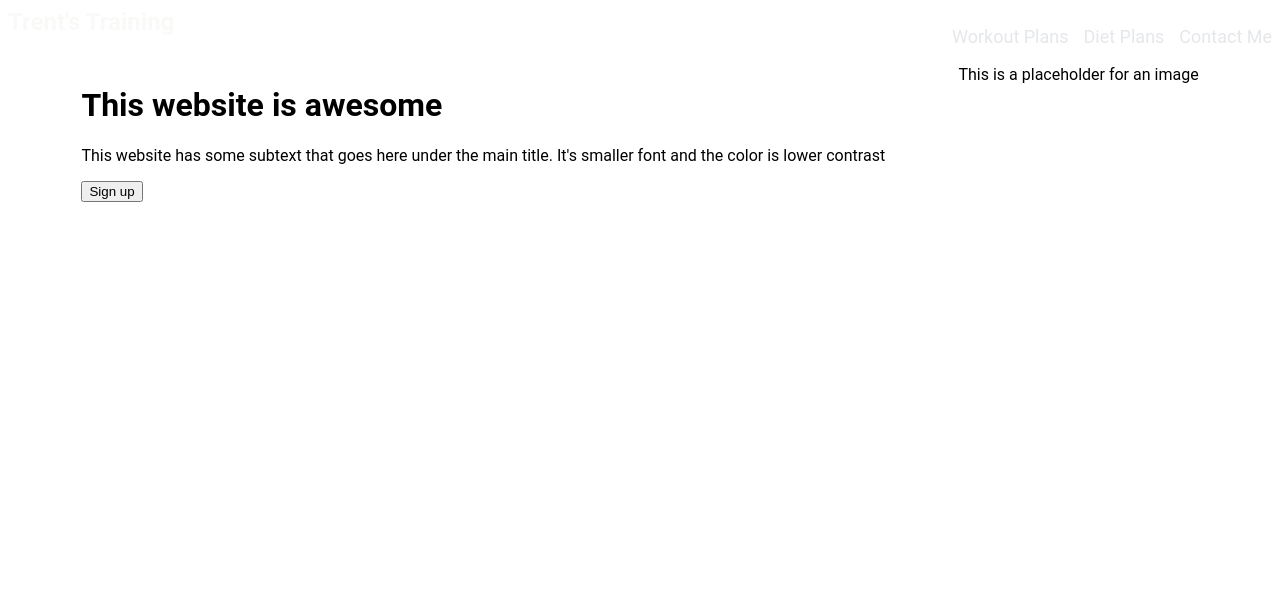
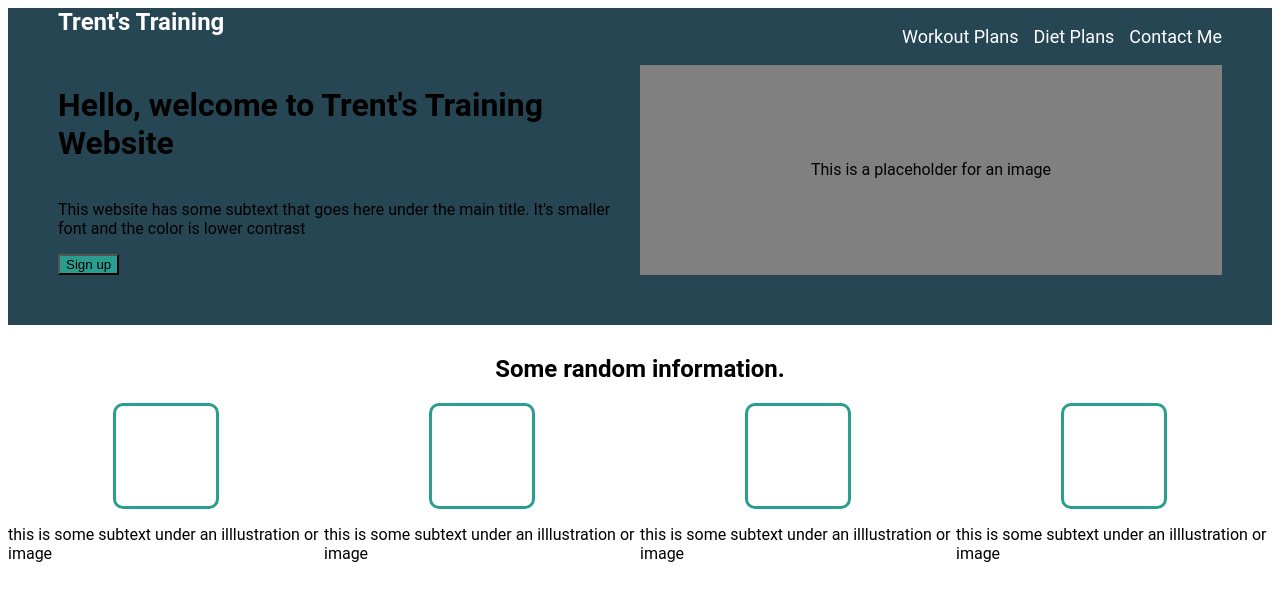
Before and after one commit to TrentMonnin7/landing-page, a plain HTML site: page index.html in a window 1280 px wide. Drawn offline with Linux system fonts and the light colour scheme.

Commit message:
completed first main section of landing page and working on second main section.

```diff
--- a/index.html
+++ b/index.html
@@ -9,7 +9,10 @@
 </head>
 
 <body>
+    <!-- Container class to hold all HTML -->
     <div class="container">
+
+        <!-- Header class for header -->
         <div class="header">
             <div class="header-logo">Trent's Training</div>
             <ul class="header-links">
@@ -18,14 +21,47 @@
                 <li><a href="#">Contact Me</a></li>
             </ul>
         </div>
+
+        <!-- Class for first main section, directly under header -->
         <div class="first-main">
-            <div class="left-side">
-                <h1>This website is awesome</h1>
+            <div class="first-main-left-side">
+                <h1>Hello, welcome to Trent's Training Website</h1>
                 <p>This website has some subtext that goes here under the main title. It's smaller font and the color is lower contrast</p>
                 <button>Sign up</button>
             </div>
-            <div class="right-side">This is a placeholder for an image</div>
+            <div class="first-main-right-side">This is a placeholder for an image</div>
         </div>
+
+        <div class="second-main">
+            <h2 class="second-main-top">Some random information.</h2>
+
+            <div class="second-main-bottom">
+
+                <div class="slot-1">
+                    <div class="card"></div>
+                    <p>this is some subtext under an illlustration or image</p>
+                </div>
+
+                <div class="slot-2">
+                    <div class="card"></div>
+                    <p>this is some subtext under an illlustration or image</p>
+                </div>
+
+                <div class="slot-3">
+                    <div class="card"></div>
+                    <p>this is some subtext under an illlustration or image</p>
+                </div>
+
+                <div class="slot-4">
+                    <div class="card"></div>
+                    <p>this is some subtext under an illlustration or image</p>
+                </div>
+
+                </div>
+            </div>
+
+        </div>
+
     </div>
 </body>
 </html>
--- a/style.css
+++ b/style.css
@@ -2,21 +2,29 @@
     font-family: roboto;
 }
 
+/* ----------------------
+----Header styling----
+---------------------- */
+
+
 .header{
+    background-color: #264653;
     display: flex;
     justify-content: space-between;
     align-items: flex-start;
+    padding-left: 50px;
+    padding-right: 50px;
 }
 
 .header-logo{
     font-size: 24px;
-    color: #F9FAF8;
-    font-weight: bolder;
+    color: white;
+    font-weight: bold;
 }
 
 .header-links{
+    color: white;
     font-size: 18px;
-    color: #E5E7EB;
     display: flex;
     list-style-type: none;
     gap: 15px;
@@ -24,15 +32,82 @@
     justify-content: flex-start;
 }
 
+
+/* ----------------------
+----First Main styling----
+---------------------- */
+
 .first-main{
+    background-color: #264653;
     display: flex;
-    justify-content: space-evenly;
+    justify-content: space-between;
+    padding-left: 50px;
+    padding-right: 50px;
+    padding-bottom: 50px;
 }
+
+.first-main-left-side{
+    flex: 1;
+    display: flex;
+    flex-direction: column;
+}
+
+.first-main-right-side{
+    background-color: grey;
+    flex: 1;
+    display: flex;
+    align-items: center;
+    justify-content: center;
+}
+
+
+/* ----------------------
+----Second Main Styling----
+---------------------- */
+
+.second-main{
+    background-color: white;
+    display: flex;
+    flex-direction: column;
+    align-items: center;
+    justify-content: center;
+    padding-top: 10px;
+}
+
+.second-main-top{
+
+}
+
+.second-main-bottom{
+    display: flex;
+    justify-content: center;
+}
+
+.slot-1, .slot-2, .slot-3, .slot-4{
+    display: flex;
+    flex-direction: column;
+    align-items: center;
+}
+
+
+
+.card{
+    width: 100px;
+    height: 100px;
+    border: 3px solid #2a9d8f;
+    border-radius: 10px;
+}
+
 li{
     /* holder comment */
 }
 
 a{
-    color: #E5E7EB;
+    color: white;
     text-decoration: none;
 }
+
+button{
+    align-self: flex-start;
+    background-color:#2a9d8f;
+}
```
